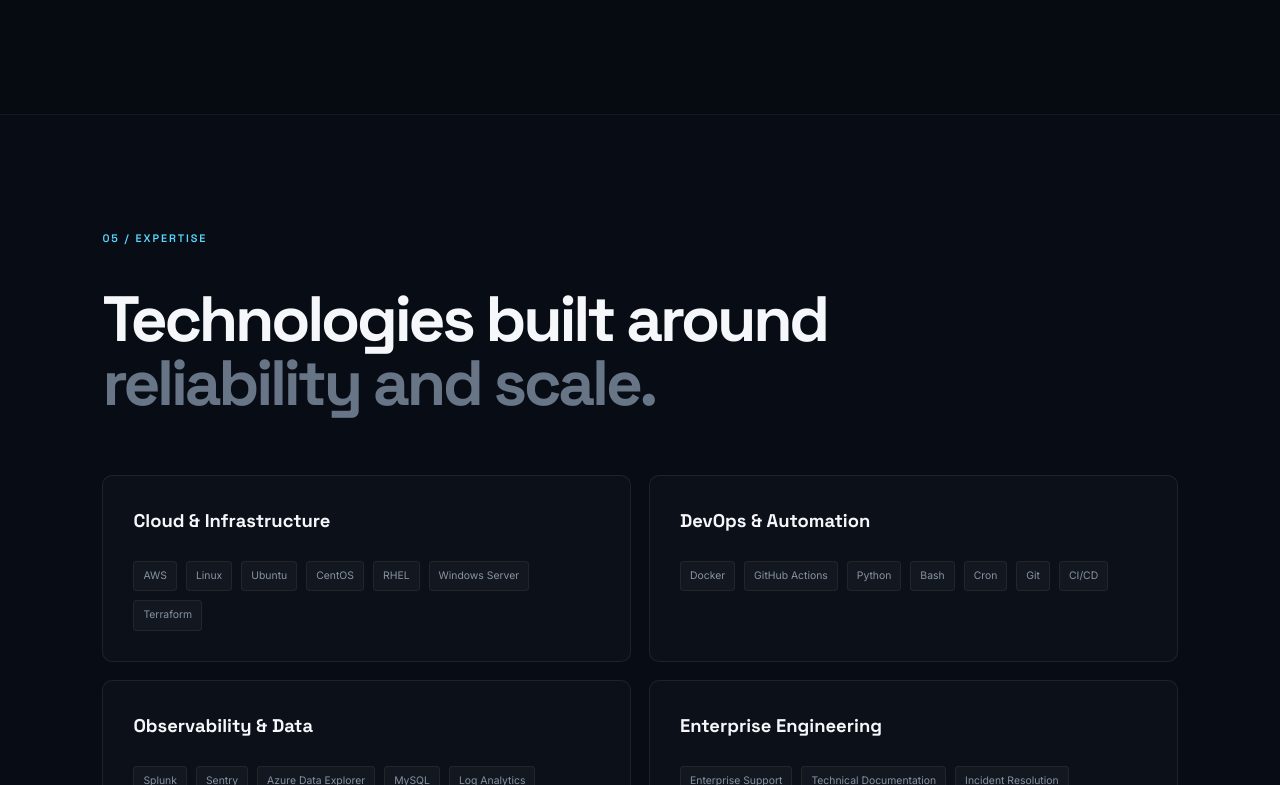
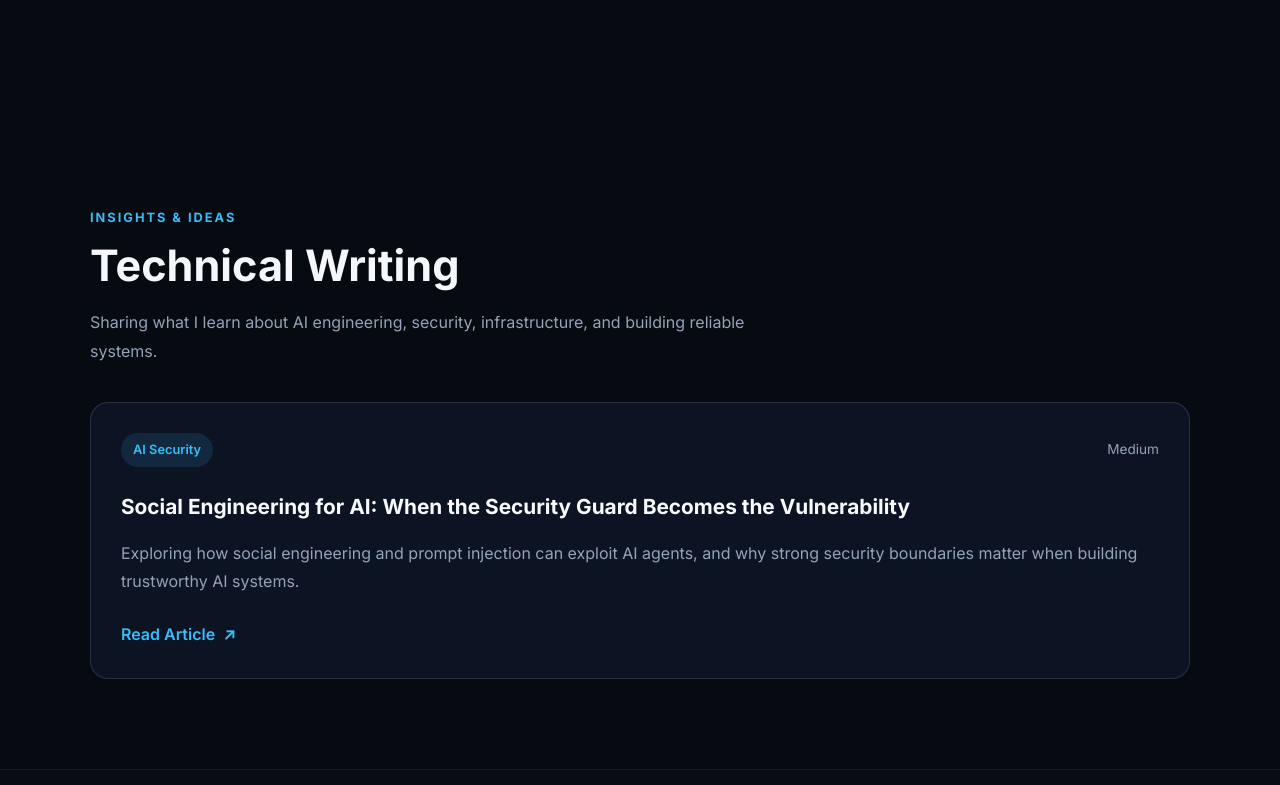
Before and after one commit to komolafetemitope14/portfolio, a React (Vite) app: page / in a window 1280 px wide. Shown: the part 5335-6120 px from the top of the page. Built offline with nearby package versions, Linux system fonts and the light colour scheme.

Commit message:
Add technical writing section with Medium article

```diff
--- a/src/App.jsx
+++ b/src/App.jsx
@@ -1,9 +1,12 @@
 import Navbar from "./components/Navbar";
+import ChatBot from "./components/ChatBot";
+
 import Hero from "./sections/Hero";
 import About from "./sections/About";
 import Achievements from "./sections/Achievements";
 import Experience from "./sections/Experience";
 import Projects from "./sections/Projects";
+import Blog from "./sections/Blog";
 import Skills from "./sections/Skills";
 import Certifications from "./sections/Certifications";
 import Resume from "./sections/Resume";
@@ -22,11 +25,14 @@ function App() {
         <Achievements />
         <Experience />
         <Projects />
+        <Blog />
         <Skills />
         <Certifications />
         <Resume />
         <Contact />
       </main>
+
+      <ChatBot />
     </>
   );
 }
--- /dev/null
+++ b/src/sections/Blog.css
@@ -0,0 +1,120 @@
+.blog-section {
+  padding: 90px 24px;
+  width: 100%;
+}
+
+.blog-container {
+  max-width: 1100px;
+  margin: 0 auto;
+}
+
+.blog-heading {
+  margin-bottom: 36px;
+}
+
+.blog-eyebrow {
+  display: inline-block;
+  margin-bottom: 12px;
+  color: #38bdf8;
+  font-size: 0.8rem;
+  font-weight: 700;
+  letter-spacing: 2px;
+}
+
+.blog-heading h2 {
+  margin: 0 0 16px;
+  font-size: clamp(2rem, 4vw, 2.7rem);
+  line-height: 1.2;
+}
+
+.blog-heading p {
+  max-width: 680px;
+  color: #94a3b8;
+  line-height: 1.8;
+}
+
+.blog-grid {
+  display: grid;
+  grid-template-columns: repeat(auto-fit, minmax(min(100%, 300px), 1fr));
+  gap: 24px;
+}
+
+.blog-card {
+  display: flex;
+  flex-direction: column;
+  padding: 30px;
+  border: 1px solid rgba(148, 163, 184, 0.2);
+  border-radius: 18px;
+  background: rgba(15, 23, 42, 0.75);
+  transition: transform 0.25s ease, border-color 0.25s ease;
+}
+
+.blog-card:hover {
+  transform: translateY(-5px);
+  border-color: #38bdf8;
+}
+
+.blog-card-top {
+  display: flex;
+  align-items: center;
+  justify-content: space-between;
+  gap: 12px;
+  margin-bottom: 24px;
+}
+
+.blog-category {
+  padding: 7px 12px;
+  border-radius: 20px;
+  background: rgba(56, 189, 248, 0.12);
+  color: #38bdf8;
+  font-size: 0.8rem;
+  font-weight: 600;
+}
+
+.blog-platform {
+  color: #94a3b8;
+  font-size: 0.85rem;
+}
+
+.blog-card h3 {
+  margin: 0 0 16px;
+  color: #f8fafc;
+  font-size: 1.3rem;
+  line-height: 1.5;
+}
+
+.blog-card p {
+  margin: 0 0 26px;
+  color: #94a3b8;
+  line-height: 1.8;
+}
+
+.blog-link {
+  display: inline-flex;
+  align-items: center;
+  gap: 8px;
+  margin-top: auto;
+  color: #38bdf8;
+  font-weight: 600;
+  text-decoration: none;
+}
+
+.blog-link:hover {
+  color: #7dd3fc;
+}
+
+.blog-link:focus-visible {
+  outline: 2px solid #38bdf8;
+  outline-offset: 4px;
+  border-radius: 3px;
+}
+
+@media (max-width: 600px) {
+  .blog-section {
+    padding: 65px 20px;
+  }
+
+  .blog-card {
+    padding: 24px;
+  }
+}
--- /dev/null
+++ b/src/sections/Blog.jsx
@@ -0,0 +1,60 @@
+import "./Blog.css";
+
+const articles = [
+  {
+    title:
+      "Social Engineering for AI: When the Security Guard Becomes the Vulnerability",
+    description:
+      "Exploring how social engineering and prompt injection can exploit AI agents, and why strong security boundaries matter when building trustworthy AI systems.",
+    category: "AI Security",
+    platform: "Medium",
+    url:
+      "https://medium.com/@komolafetemitope14/social-engineering-for-ai-when-the-security-guard-becomes-the-vulnerability-54a4e2cf0a41",
+  },
+];
+
+function Blog() {
+  return (
+    <section id="blog" className="blog-section">
+      <div className="blog-container">
+        <div className="blog-heading">
+          <span className="blog-eyebrow">INSIGHTS & IDEAS</span>
+          <h2>Technical Writing</h2>
+          <p>
+            Sharing what I learn about AI engineering, security,
+            infrastructure, and building reliable systems.
+          </p>
+        </div>
+
+        <div className="blog-grid">
+          {articles.map((article) => (
+            <article className="blog-card" key={article.url}>
+              <div className="blog-card-top">
+                <span className="blog-category">
+                  {article.category}
+                </span>
+                <span className="blog-platform">
+                  {article.platform}
+                </span>
+              </div>
+
+              <h3>{article.title}</h3>
+              <p>{article.description}</p>
+
+              <a
+                href={article.url}
+                target="_blank"
+                rel="noopener noreferrer"
+                className="blog-link"
+              >
+                Read Article <span aria-hidden="true">↗</span>
+              </a>
+            </article>
+          ))}
+        </div>
+      </div>
+    </section>
+  );
+}
+
+export default Blog;
```
